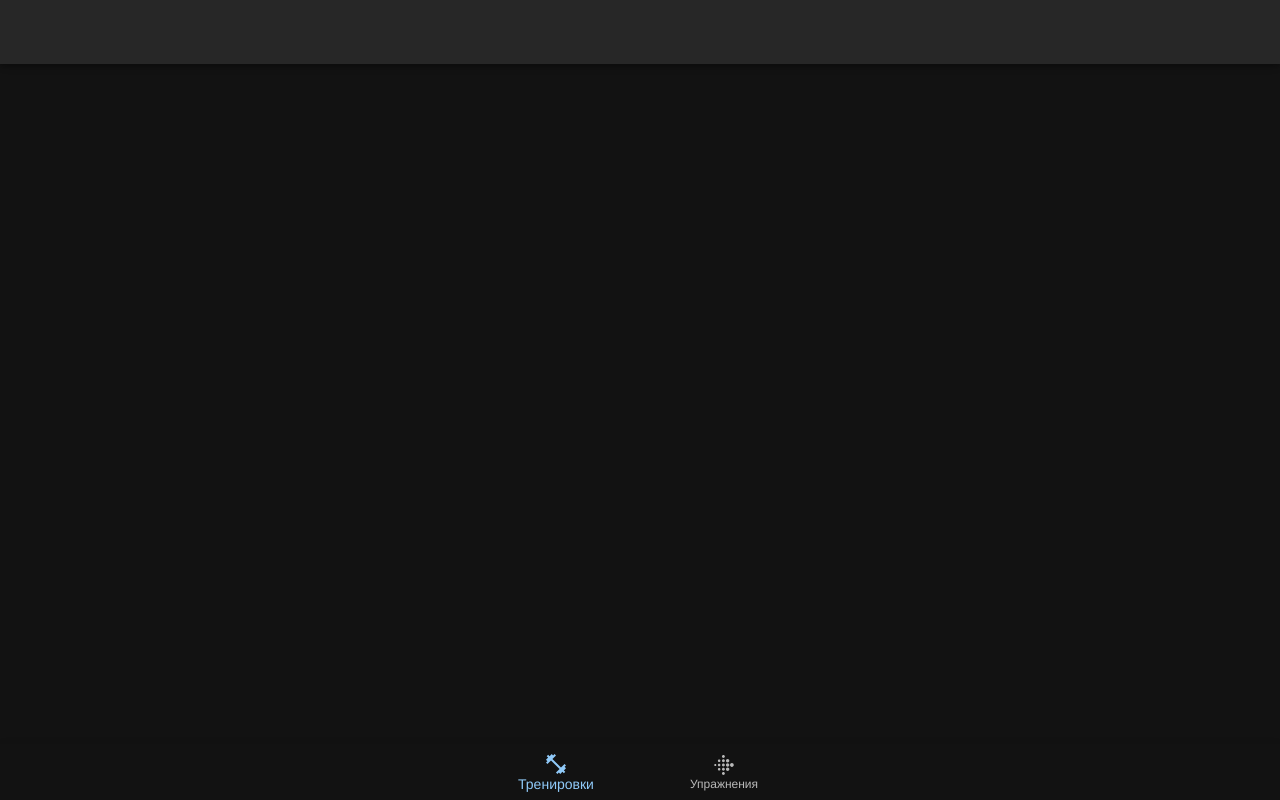
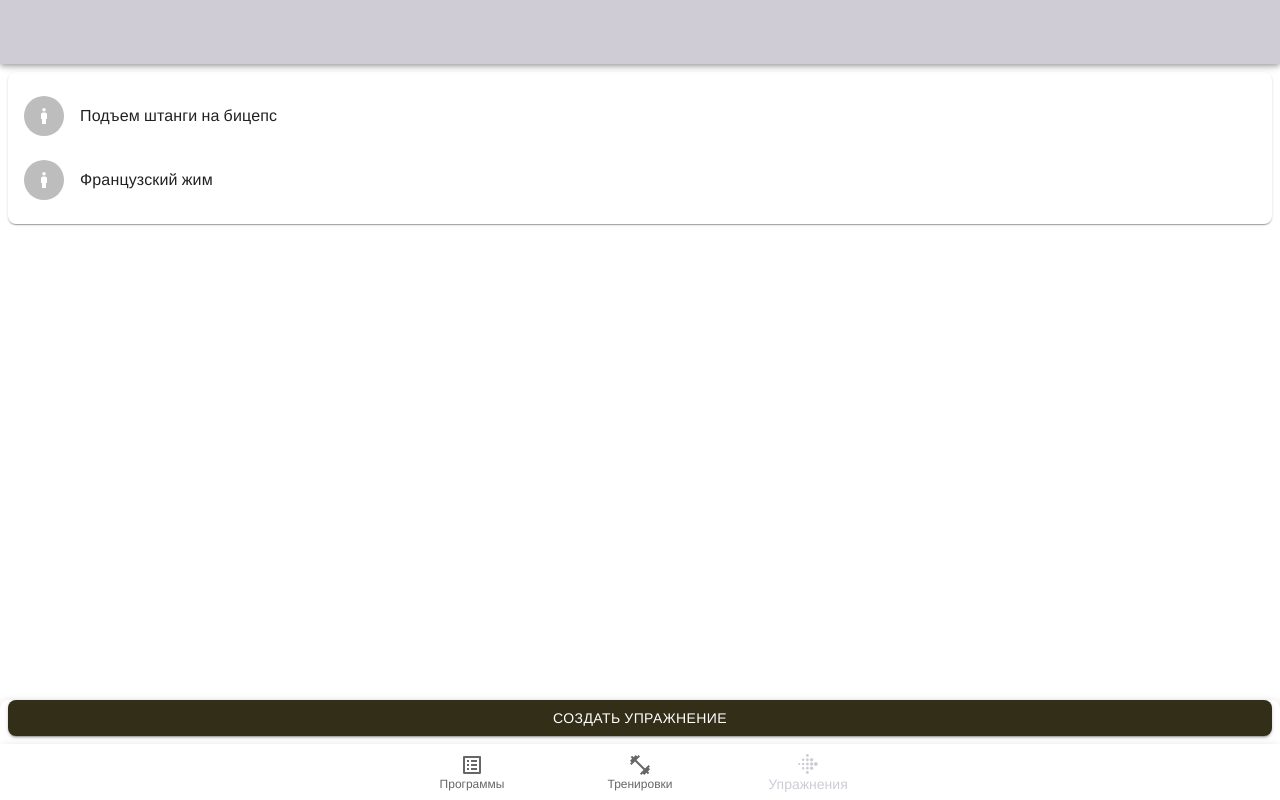
Before and after one commit to kozlovva/gym_tracker, a React (Create React App) app: page / in a window 1280 px wide. Built offline with nearby package versions, Linux system fonts and the light colour scheme; a web font is replaced by a local one.

Commit message:
Add traning scene

```diff
--- a/src/App.js
+++ b/src/App.js
@@ -1,57 +1,60 @@
 import React, { useState } from "react";
 import './App.css';
-import { AppBar, BottomNavigation, BottomNavigationAction, Box, Drawer, Grid, Paper, Toolbar } from '@mui/material';
+import { AppBar, Box, Toolbar } from '@mui/material';
 import '@fontsource/roboto/300.css';
 import '@fontsource/roboto/400.css';
 import '@fontsource/roboto/500.css';
 import '@fontsource/roboto/700.css';
 
-import { ThemeProvider, createTheme } from '@mui/material/styles';
+import { ThemeProvider, createTheme, useTheme } from '@mui/material/styles';
 import CssBaseline from '@mui/material/CssBaseline';
-import { Container } from "@mui/system";
-import FitnessCenterIcon from '@mui/icons-material/FitnessCenter';
-import FitbitIcon from '@mui/icons-material/Fitbit';
 import ExercisesScene from "./components/scenes/ExercisesScene";
-
+import TraningScene from "./components/scenes/TraningScene";
+import Navigation from "./components/base/Navigation";
 
 const darkTheme = createTheme({
   palette: {
-    mode: 'dark',
+    primary: {
+      main: "#CFCCD6",
+      light: "#F4F4F6",
+      dark: "#A5A5B6"
+    },
+    secondary: {
+      main: "#B7B5E4",
+      light: "#E2E1F4",
+      dark: "#9A97D8"
+    }
   },
+  shape: {
+    borderRadius: '8px'
+  }
 });
 
 function App() {
 
-  const [scene, setScene] = useState("traning")
+  const [scene, setScene] = useState("exercise")
 
   const handleChange = (event, newValue) => {
     setScene(newValue);
   };
 
+  const theme = useTheme();
+  console.log("Theme", theme);
+
   return (
-    <div className="App">
+    <Box sx={{ display: 'flex', height: '100%', justifyContent: 'center', pb: 7, pt: 8 }}>
+      <CssBaseline />
       <ThemeProvider theme={darkTheme}>
-        <CssBaseline />
         <AppBar component={"nav"} position="fixed">
           <Toolbar></Toolbar>
         </AppBar>
-        <Box component={"main"} sx={{ p: 3 }}>
-          <Container>
-            <Grid container spacing={16}>
-              <Grid item xs={12}>
-                {scene == "exercise" && <ExercisesScene />}
-                <Paper sx={{ position: 'fixed', bottom: 0, left: 0, right: 0 }} elevation={3}>
-                  <BottomNavigation value={scene} onChange={handleChange} showLabels>
-                    <BottomNavigationAction value="traning" label="Тренировки" icon={<FitnessCenterIcon />} />
-                    <BottomNavigationAction value="exercise" label="Упражнения" icon={<FitbitIcon />} />
-                  </BottomNavigation>
-                </Paper>
-              </Grid>
-            </Grid>
-          </Container>
+        <Box component={"main"} sx={{ p: 1, width: '100%' }}>
+          {scene == "exercise" && <ExercisesScene />}
+          {scene == "traning" && <TraningScene />}
+          <Navigation activeScene={scene} handleChange={handleChange}/>
         </Box>
       </ThemeProvider>
-    </div>
+    </Box>
 
   );
 }
--- /dev/null
+++ b/src/components/base/AddButton.js
@@ -0,0 +1,20 @@
+import React from "react";
+import { Button, Paper } from "@mui/material"
+
+
+
+const AddButton = props => {
+    return <Paper sx={{ position: 'fixed', bottom: 0, left: 0, right: 0, pb: 8, pl: 1, pr: 1 }} elevation={3}>
+        <Button
+            variant="contained"
+            fullWidth
+            sx={{
+                backgroundColor: "#322E18",
+                color: "#fff"
+            }}>
+            {props.text}
+        </Button>
+    </Paper>
+}
+
+export default AddButton;
--- /dev/null
+++ b/src/components/base/Navigation.js
@@ -0,0 +1,18 @@
+import React from "react";
+import { BottomNavigation, BottomNavigationAction, Paper } from "@mui/material";
+
+import FitnessCenterIcon from '@mui/icons-material/FitnessCenter';
+import FitbitIcon from '@mui/icons-material/Fitbit';
+import ListAltIcon from '@mui/icons-material/ListAlt';
+
+const Navigation = props => {
+    return <Paper sx={{ position: 'fixed', bottom: 0, left: 0, right: 0 }} elevation={3}>
+        <BottomNavigation value={props.activeScene} onChange={props.handleChange} showLabels>
+            <BottomNavigationAction value="program" label="Программы" icon={<ListAltIcon />} />
+            <BottomNavigationAction value="traning" label="Тренировки" icon={<FitnessCenterIcon />} />
+            <BottomNavigationAction value="exercise" label="Упражнения" icon={<FitbitIcon />} />
+        </BottomNavigation>
+    </Paper>
+}
+
+export default Navigation;
--- /dev/null
+++ b/src/components/base/Tag.js
@@ -0,0 +1,20 @@
+import React from 'react';
+import { Typography } from "@mui/material";
+
+const Tag = (props) => {
+    return <Typography
+        variant='caption'
+        gutterBottom
+        component={"div"}
+        sx={{
+            backgroundColor: "rgb(253, 237, 237)",
+            pl: 1,
+            pr: 1,
+            pb: 1,
+            borderRadius: "4px"
+        }}>
+        {props.text}
+    </Typography>
+}
+
+export default Tag;
--- /dev/null
+++ b/src/components/base/TextWithIcon.js
@@ -0,0 +1,11 @@
+import { Box, Typography } from '@mui/material';
+import React from 'react';
+
+const TextWithIcon = (props) => {
+    return <Box sx={{ display: "flex", alignItems: "center", justifyContent: "center" }}>
+        {props.icon}
+        <Typography variant="caption" gutterBottom sx={{ mr: 1, mb: 0, lineHeight: 0 }}>{props.text}</Typography>
+    </Box>
+}
+
+export default TextWithIcon;
--- a/src/components/exercise/ExerciseInfo.js
+++ b/src/components/exercise/ExerciseInfo.js
@@ -1,13 +1,17 @@
-import { Button, Card, CardActions, CardContent, Typography } from '@mui/material';
-import React, { useState, useEffect } from 'react';
+import { Button, Card, CardActions, CardContent, createTheme, ThemeProvider, Typography } from '@mui/material';
+import React from 'react';
 
-const getExcerciseInfo = id => {
-    return ;
+const theme = createTheme({
+    palette: {
+        text: {
+            primary: "#fff"
         }
+    }
+})
 
 const ExerciseInfo = (props) => {
-
-    return <Card>
+    return <ThemeProvider>
+        <Card>
             <CardContent>
                 <Typography>{props.title}</Typography>
                 <Typography>{props.partOfBody}</Typography>
@@ -18,6 +22,7 @@ const ExerciseInfo = (props) => {
             </CardActions>
         </Card>
 
+    </ThemeProvider>
 };
 
 export default ExerciseInfo;
--- a/src/components/exercise/ExerciseList.js
+++ b/src/components/exercise/ExerciseList.js
@@ -1,6 +1,9 @@
-import { List, ListItem, ListItemButton, ListItemText } from "@mui/material";
+import { Avatar, Button, IconButton, List, ListItem, ListItemAvatar, ListItemButton, ListItemText, Paper } from "@mui/material";
 import React, { useEffect, useState } from "react";
-import ExerciseInfo from "./ExerciseInfo";
+import BoyIcon from '@mui/icons-material/Boy';
+import DeleteIcon from "@mui/icons-material/Delete"
+import EditButton from "@mui/icons-material/Edit";
+import AddButton from "../base/AddButton";
 
 const getExcercises = () => {
     return [
@@ -24,13 +27,25 @@ const ExerciseList = () => {
     useEffect(() => {
         setExercises(getExcercises());
     }, [])
-    return <List>
-        {exercises.map((exercise) => <ListItem disablePadding>
-            <ListItemButton>
-                <ListItemText primary={exercise.title}></ListItemText>
-            </ListItemButton>
-        </ListItem>)}
-    </List>
+    return <div>
+        <Paper>
+            <List>
+                {exercises.map((exercise) =>
+                    <ListItemButton
+                        sx={{ mt: 1, mb: 1 }}>
+                        <ListItemAvatar>
+                            <Avatar>
+                                <BoyIcon />
+                            </Avatar>
+                        </ListItemAvatar>
+                        <ListItemText
+                            primary={exercise.title}
+                        />
+                    </ListItemButton>)}
+            </List>
+        </Paper>
+        <AddButton text="Создать упражнение" />
+    </div>
 }
 
 export default ExerciseList;
--- a/src/components/scenes/ExercisesScene.js
+++ b/src/components/scenes/ExercisesScene.js
@@ -1,9 +1,34 @@
+import { Dialog, DialogContent, DialogTitle, IconButton, Paper } from "@mui/material";
+import { borderRadius } from "@mui/system";
 import React from "react";
 import ExerciseList from "../exercise/ExerciseList";
 
 const ExercisesScene = props => {
     return <div>
-        <ExerciseList />
+         <ExerciseList />
+         <Dialog
+         open={false}
+         PaperProps={{
+            sx: {
+                height: "100%",
+                width: "100%",
+                m: 0,
+                position: "fixed",
+                bottom: 0,
+                borderBottomRightRadius: 0,
+                borderBottomLeftRadius: 0
+            }
+         }}>
+            <DialogContent sx={{}}>
+                <DialogTitle>
+                    <IconButton
+                    aria-label="close"
+
+                    >
+                    </IconButton>
+                </DialogTitle>
+            </DialogContent>
+         </Dialog>
     </div>
 }
 
--- /dev/null
+++ b/src/components/scenes/TraningScene.js
@@ -0,0 +1,28 @@
+import { Divider } from "@mui/material";
+import React, { useState } from "react";
+import AddButton from "../base/AddButton";
+import TraningCard from "../traning/TraningCard";
+
+const TraningScene = props => {
+
+    const [tranings, setTranings] = useState([{
+        "title": "Толкай",
+        "date": "2022-10-10",
+        "status": "ACTIVE",
+        "duration": "120"
+    }])
+
+    return <div>
+        {tranings.map((traning, idx) =>
+            <TraningCard
+                key={idx}
+                title={traning.title}
+                date={traning.date}
+                duration={traning.duration} />
+        )}
+        <Divider light sx={{mt: 2}}></Divider>
+        <AddButton text="Добавить тренировку" />
+    </div>
+}
+
+export default TraningScene;
--- /dev/null
+++ b/src/components/traning/TraningCard.js
@@ -0,0 +1,33 @@
+import React from 'react';
+import { Card, CardActionArea, CardActions, CardContent, CardHeader, CardMedia, Typography } from "@mui/material";
+import Tag from '../base/Tag';
+import { Box } from '@mui/system';
+
+import AccessTimeIcon from '@mui/icons-material/AccessTime';
+import CalendarMonthIcon from '@mui/icons-material/CalendarMonth';
+import TextWithIcon from '../base/TextWithIcon';
+
+const TraningCard = (props) => {
+    return <Card sx={{ display: 'flex' }}>
+        <CardActionArea>
+            <CardHeader title={props.title}>
+
+            </CardHeader>
+            <CardMedia sx={{ height: 140 }} image='https://www.hussle.com/blog/wp-content/uploads/2020/12/Gym-structure-1080x675.png' />
+            <CardActions sx={{ justifyContent: "flex-end", p: 2 }}>
+                <Box sx={{ display: 'flex', flexDirection: "column", flex: "1 0 auto" }}>
+                </Box>
+                <Box sx={{ display: "flex", alignItems: 'center', pl: 1 }}>
+                    <TextWithIcon
+                        icon={<CalendarMonthIcon />}
+                        text={props.date} />
+                    <TextWithIcon
+                    icon={<AccessTimeIcon />}
+                    text={`${props.duration} минут`}/>
+                </Box>
+            </CardActions>
+        </CardActionArea>
+    </Card>;
+}
+
+export default TraningCard;
```
Lines whose indentation alone changed are shown as unchanged.
